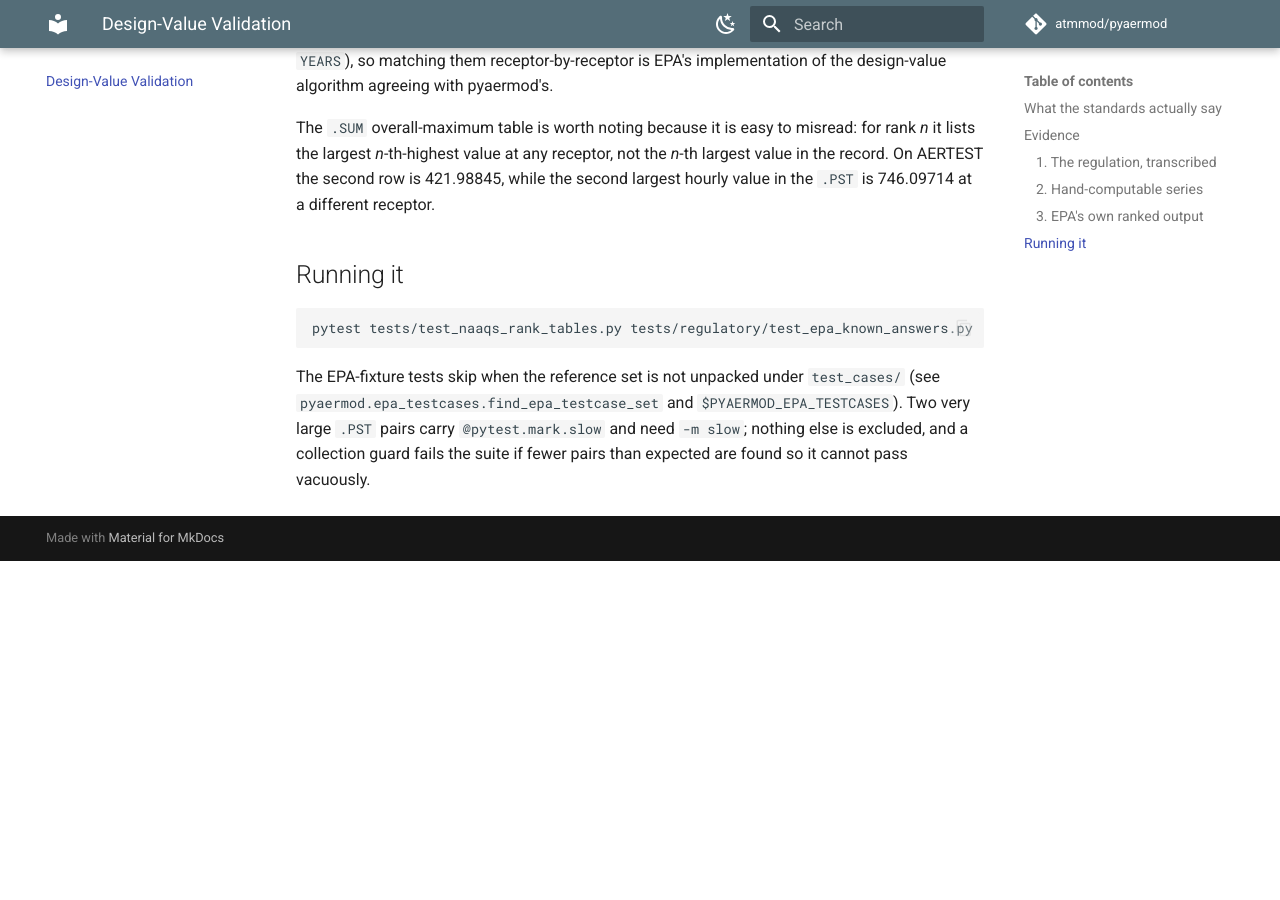
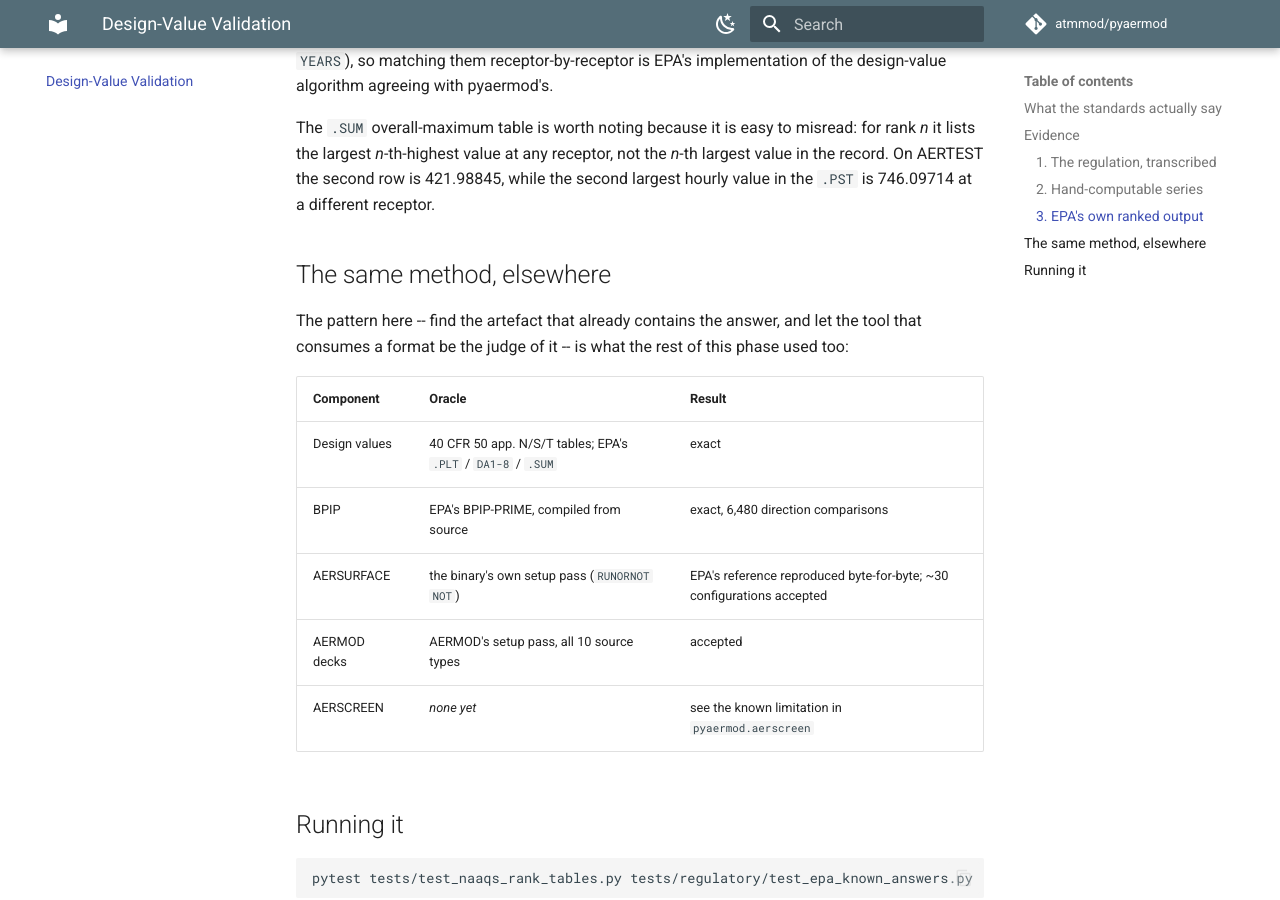
Before and after one commit to atmmod/pyaermod, an MkDocs documentation site: the page built from docs/design-value-validation.md, in a window 1280 px wide and 900 px high, scrolled down 2254 px. Built offline with MkDocs 1.6.1 and Material for MkDocs 9.7.7, drawn with Linux system fonts in a browser that asks for light colours; comment, search, counter and statistics services are not loaded; before the commit the page ends 2815 px from its top, so only the background shows below that.

Commit message:
Say plainly that the AERSCREEN deck format is wrong
Extending the AERSURFACE check to the next wrapper found the same
defect one module over: AERSCREENConfig.to_aerscreen_input() emits
KEY: value lines, and AERSCREEN reads nothing of the kind. It is
interactive -- an ordered sequence of answers on stdin -- and reloads a
previous run from the **-prefixed header of its output file, which is
otherwise an AERMOD runstream it generates. EPA's own
aerscreen_test_cases.zip shows this plainly.

The module docstring claimed "the deck format follows the EPA AERSCREEN
v24 User's Guide". It does not, and that claim is the thing most likely
to cost someone a day, so it now carries the correction instead.

Not fixed here, and deliberately so: EPA's AERSCREEN.FOR does not build
under gfortran without patching its source (a missing continuation
comma at line 7995 swallows FORMAT label 5001, and it uses an Intel
format extension needing -fdec -std=legacy). Rewriting the deck with no
reference implementation to check it against would repeat exactly the
mistake that produced the current format. Recorded as a known
limitation with the evidence, for a phase that can build the binary
first.

Co-Authored-By: Claude Opus 5 <noreply@anthropic.com>

````diff
--- a/docs/design-value-validation.md
+++ b/docs/design-value-validation.md
@@ -86,6 +86,20 @@ receptor, not the *n*-th largest value in the record. On AERTEST the
 second row is 421.98845, while the second largest hourly value in the
 `.PST` is 746.09714 at a different receptor.
 
+## The same method, elsewhere
+
+The pattern here -- find the artefact that already contains the answer,
+and let the tool that consumes a format be the judge of it -- is what
+the rest of this phase used too:
+
+| Component | Oracle | Result |
+|---|---|---|
+| Design values | 40 CFR 50 app. N/S/T tables; EPA's `.PLT` / `DA1-8` / `.SUM` | exact |
+| BPIP | EPA's BPIP-PRIME, compiled from source | exact, 6,480 direction comparisons |
+| AERSURFACE | the binary's own setup pass (`RUNORNOT NOT`) | EPA's reference reproduced byte-for-byte; ~30 configurations accepted |
+| AERMOD decks | AERMOD's setup pass, all 10 source types | accepted |
+| AERSCREEN | *none yet* | see the known limitation in `pyaermod.aerscreen` |
+
 ## Running it
 
 ```bash
````
Also changed, not shown: CHANGELOG.md (+16 -0 lines), 1 other file.
